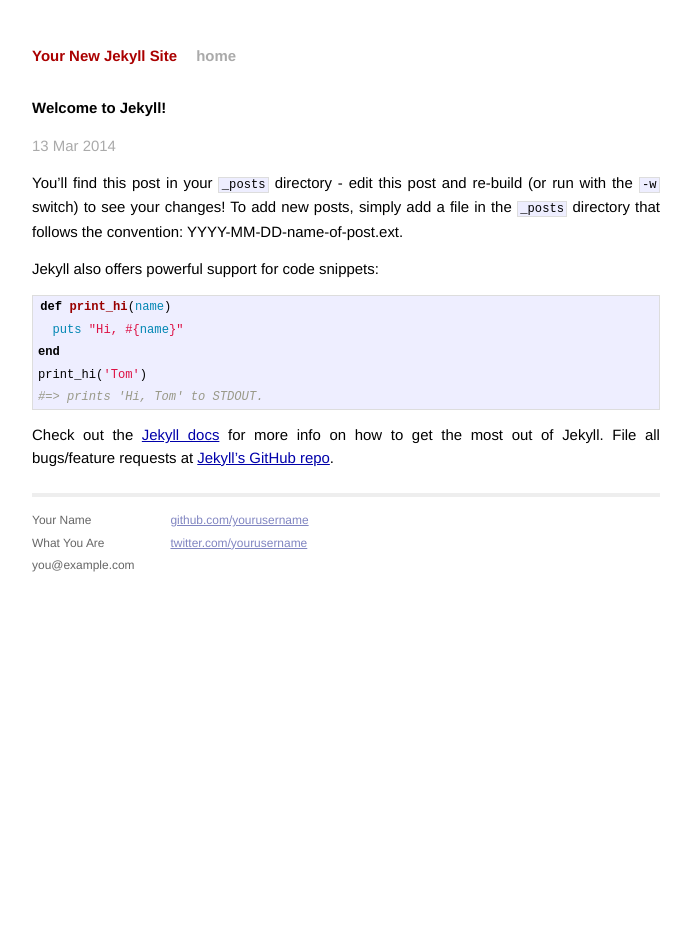
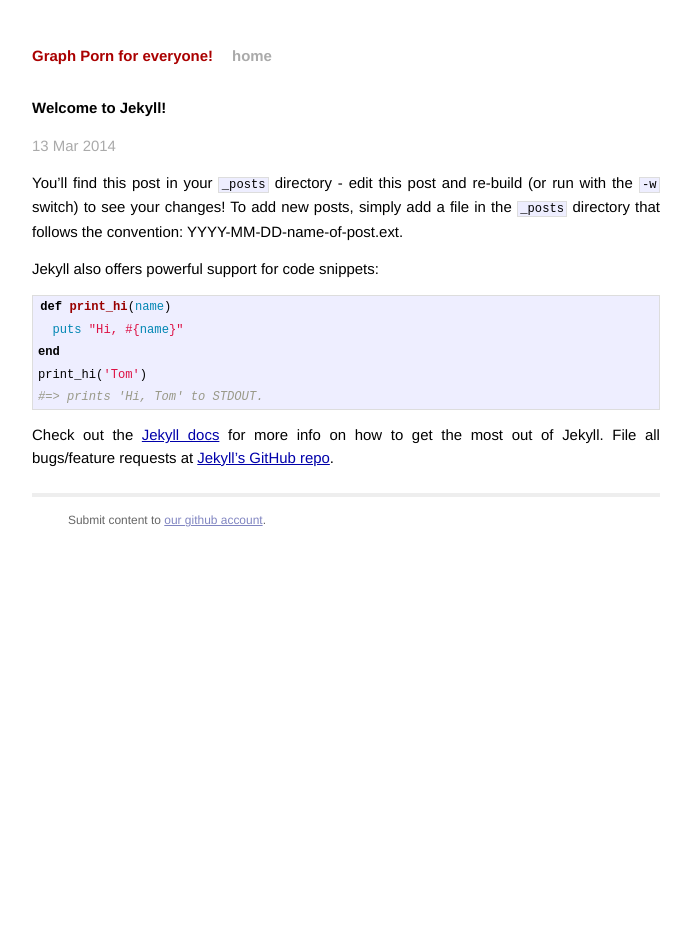
Before and after one commit to graphporn/graphporn.github.io, a Jekyll site: the page built from _posts/2014-03-13-welcome-to-jekyll.markdown, in a window 1280 px wide. Shown: the whole page, without its empty margins (294-985 px from the left). Built offline with Jekyll 4.4.1, drawn with Linux system fonts in a browser that asks for light colours; Markdown is read by kramdown in place of the engine named in the settings.

Commit message:
some branding

```diff
--- a/_config.yml
+++ b/_config.yml
@@ -1,3 +1,3 @@
-name: Your New Jekyll Site
+name: Graph Porn for everyone!
 markdown: redcarpet
 pygments: true
--- a/_layouts/default.html
+++ b/_layouts/default.html
@@ -26,15 +26,11 @@
           <div class="footer">
             <div class="contact">
               <p>
-                Your Name<br />
-                What You Are<br />
-                you@example.com
               </p>
             </div>
             <div class="contact">
               <p>
-                <a href="https://github.com/yourusername">github.com/yourusername</a><br />
-                <a href="https://twitter.com/yourusername">twitter.com/yourusername</a><br />
+                Submit content to <a href="http://github.com/graphporn/graphporn.github.io">our github account</a>.
               </p>
             </div>
           </div>
```
